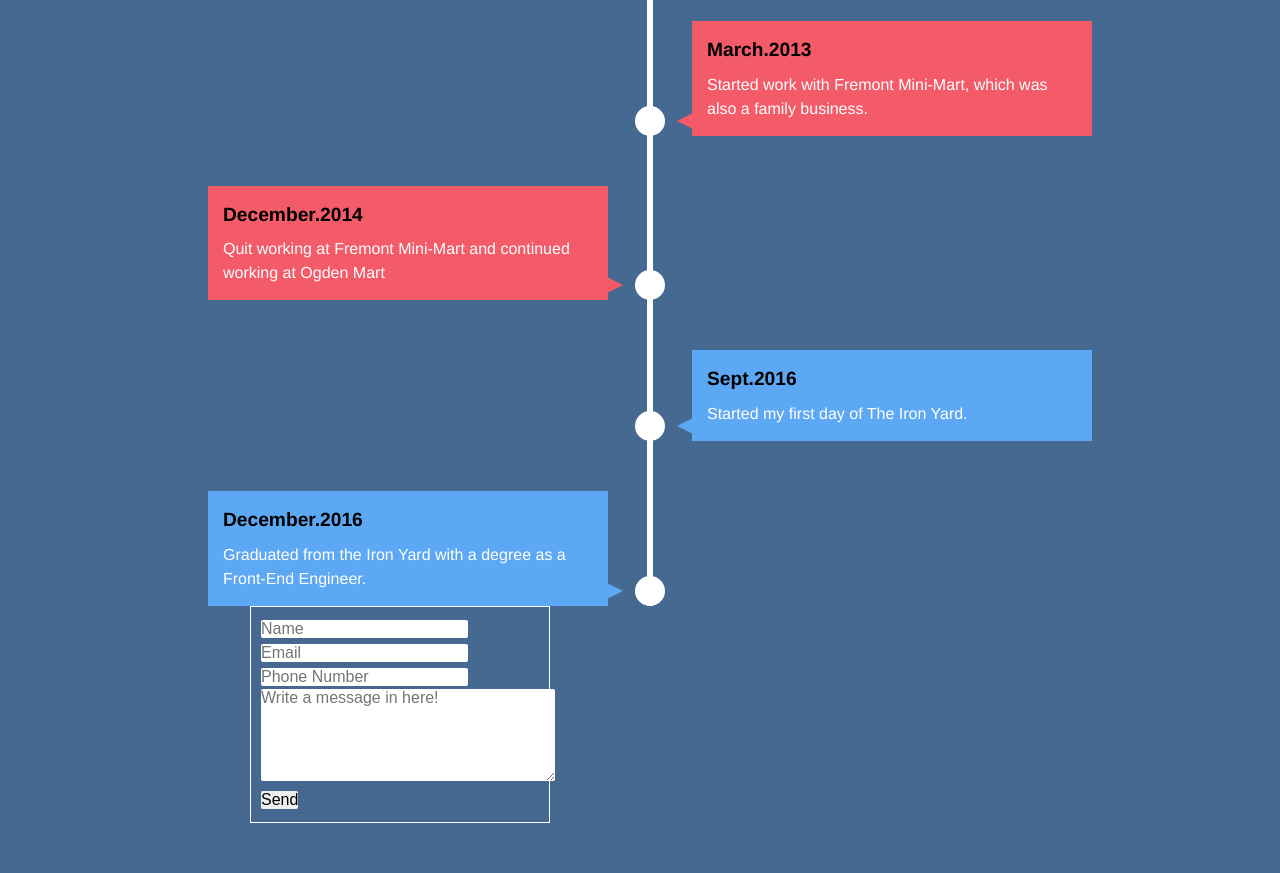
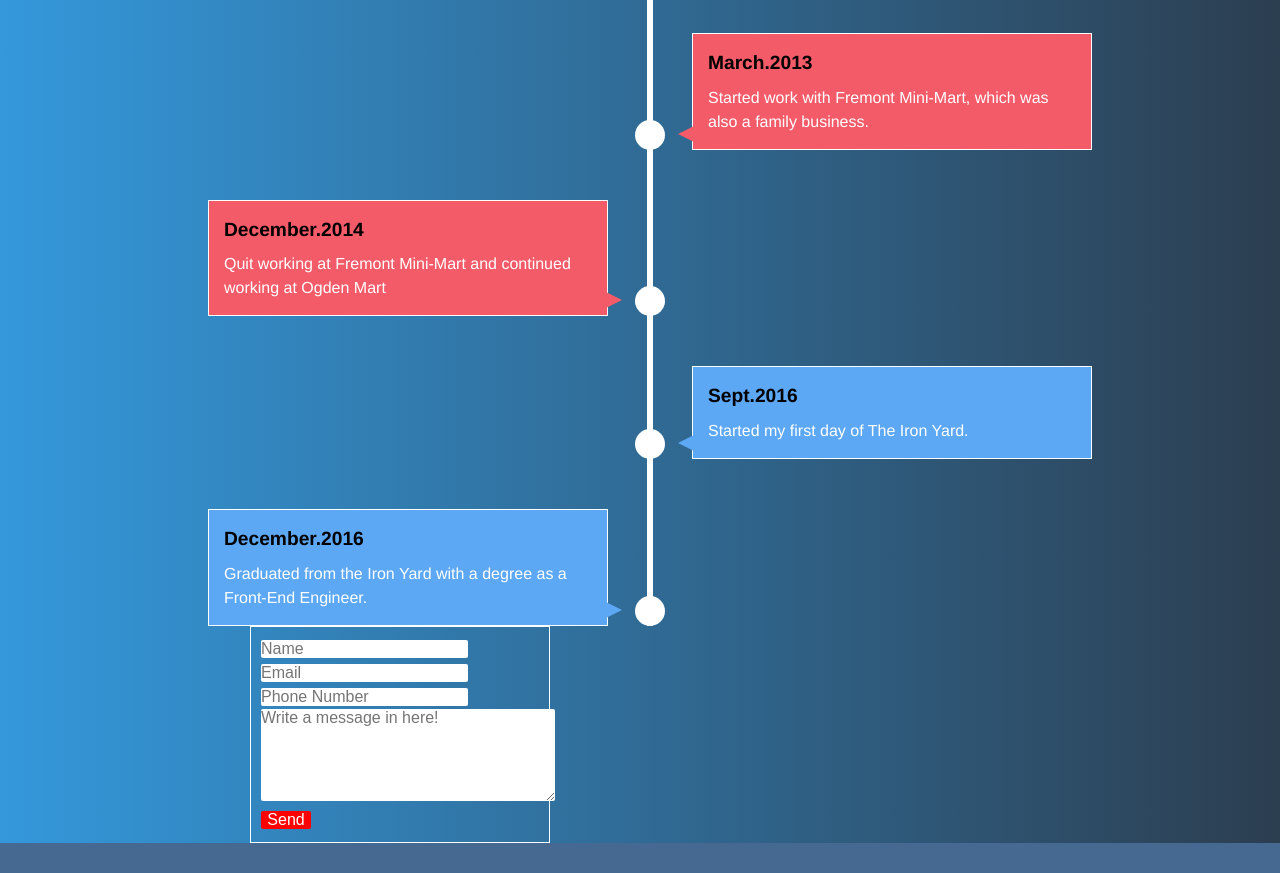
Before and after one commit to JamesShabo/JamesShabo.github.io, a website: page index.html in a window 1280 px wide. Shown: the part 1220-2093 px from the top of the page. After the commit the page ends 2063 px from the top, so only its background shows below. Drawn offline with nearby package versions, Linux system fonts and the light colour scheme.

Commit message:
Added gradient to background

```diff
--- a/index.html
+++ b/index.html
@@ -98,7 +98,7 @@
     <input type="email" placeholder="Email" name="_replyto">
     <input type="number" placeholder="Phone Number" name="number">
     <textarea placeholder="Write a message in here!" rows="5" cols="30"></textarea>
-    <input type="submit" value="Send">
+    <input type="submit" id="send_button" value="Send">
 </form>
   </div>
 </div>
--- a/styles/styles.css
+++ b/styles/styles.css
@@ -79,6 +79,21 @@
   border-radius:2px;
 }
 
+#send_button{
+  width:50px;
+  color:white;
+  background-color: red;
+}
+
+#main-container{
+  position: absolute;
+  min-width: 100%;
+  background: #2c3e50; /* fallback for old browsers */
+  background: -webkit-linear-gradient(right, #2c3e50, #3498db);
+  background: -o-linear-gradient(right, #2c3e50, #3498db);
+  background: linear-gradient(to left, #2c3e50, #3498db); /* Chrome 10-25, Safari 5.1-6 */ /* W3C, IE 10+/ Edge, Firefox 16+, Chrome 26+, Opera 12+, Safari 7+ */
+}
+
 #center-container{
   max-width:800px;
   margin-left: 250px;
@@ -150,7 +165,7 @@
   width: 6px;
   margin: 0 auto;
   padding-top: 50px;
-  background: #fff;
+  background: #000;
 }
 
 .timeline ul li::after {
@@ -166,7 +181,7 @@
 }
 
 .timeline ul {
-  background: #456990;
+
 }
 
 .timeline ul li {
@@ -196,6 +211,7 @@
   width: 400px;
   padding: 15px;
   background: #F45B69;
+  border:1px solid white;
 }
 
 .timeline ul li div::before {
@@ -204,7 +220,7 @@
   bottom: 7px;
   width: 0;
   height: 0;
-  border-style: solid;
+  border-style:solid;
 }
 
 
```
